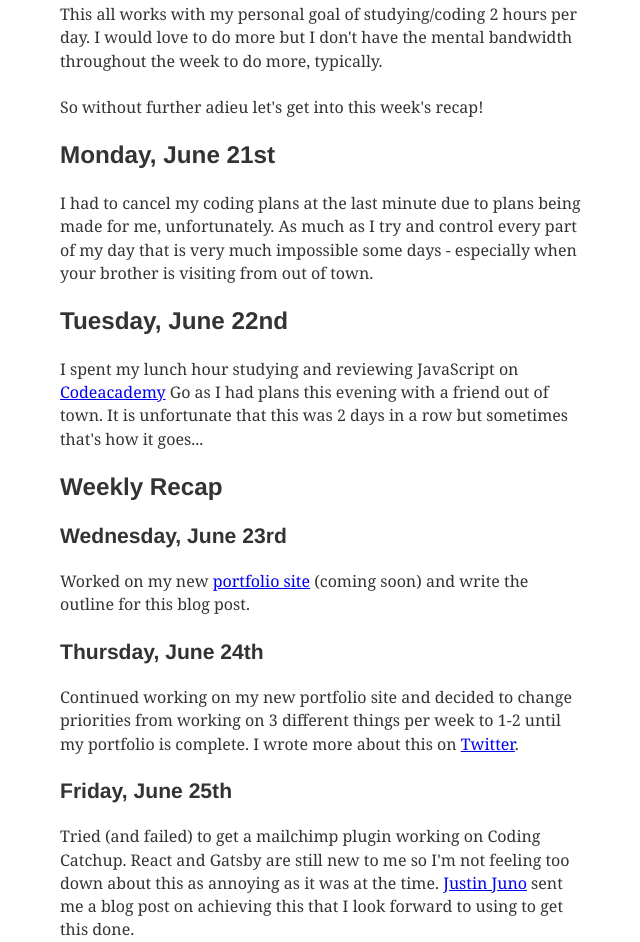
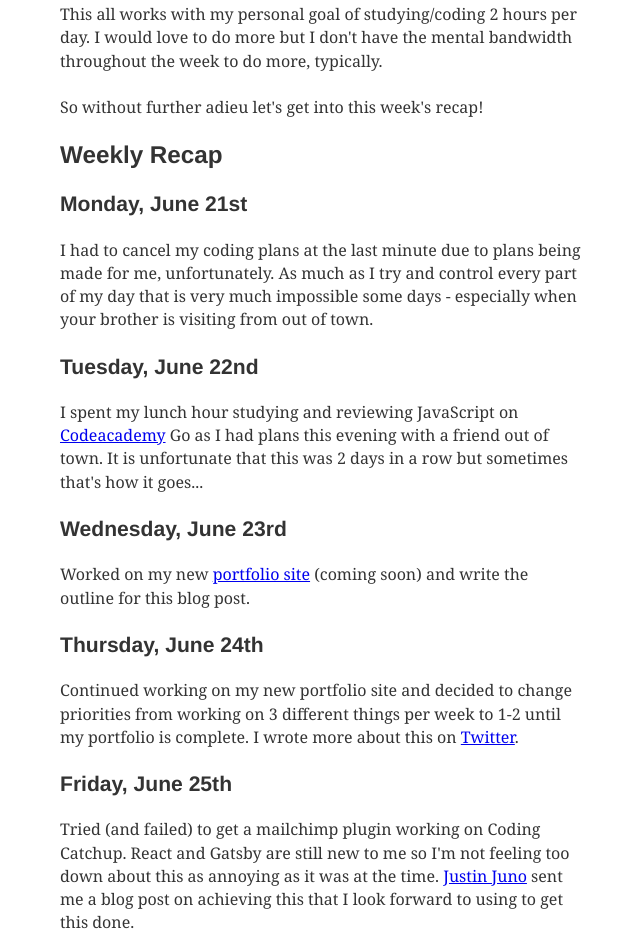
Before and after one commit to TheRyanFurrer/coding-catchup, a Gatsby site: page /blog/weekly-summary-6-20-6-26/ in a window 1280 px wide. Shown: the part 986-1928 px from the top of the page, without its empty margins (319-959 px from the left). Built offline with nearby package versions, Linux system fonts and the light colour scheme; Gatsby itself is replaced by a stand-in of ours; some packages are replaced by stand-ins of ours; what typography-theme-fairy-gates would draw is missing.

Commit message:
Update Blog “weekly-summary-6-20-6-26”

```diff
--- a/content/blog/weekly-summary-6-20-6-26.md
+++ b/content/blog/weekly-summary-6-20-6-26.md
@@ -21,15 +21,15 @@ This all works with my personal goal of studying/coding 2 hours per day. I would
 
 So without further adieu let's get into this week's recap!
 
-## Monday, June 21st
+## Weekly Recap
+
+### Monday, June 21st
 
 I had to cancel my coding plans at the last minute due to plans being made for me, unfortunately. As much as I try and control every part of my day that is very much impossible some days - especially when your brother is visiting from out of town.
 
-## Tuesday, June 22nd
+### Tuesday, June 22nd
 
 I spent my lunch hour studying and reviewing JavaScript on [Codeacademy](https://www.codecademy.com/) Go as I had plans this evening with a friend out of town. It is unfortunate that this was 2 days in a row but sometimes that's how it goes...
-
-## Weekly Recap
 
 ### Wednesday, June 23rd
 
```
